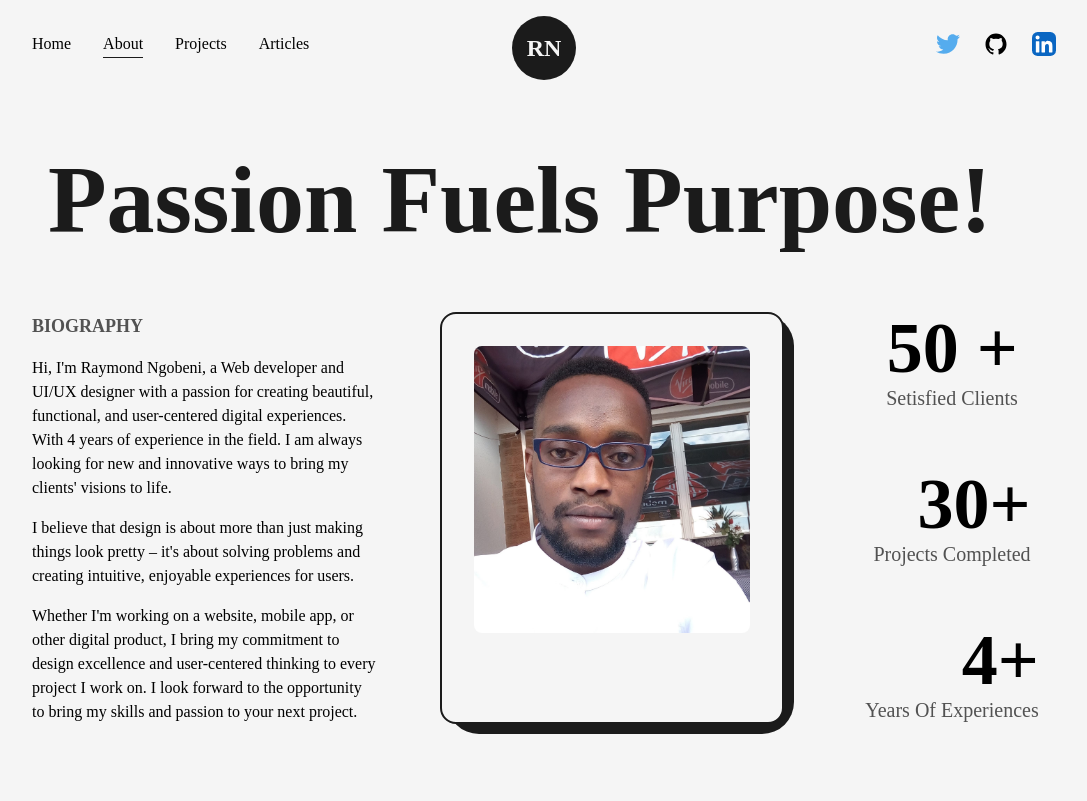
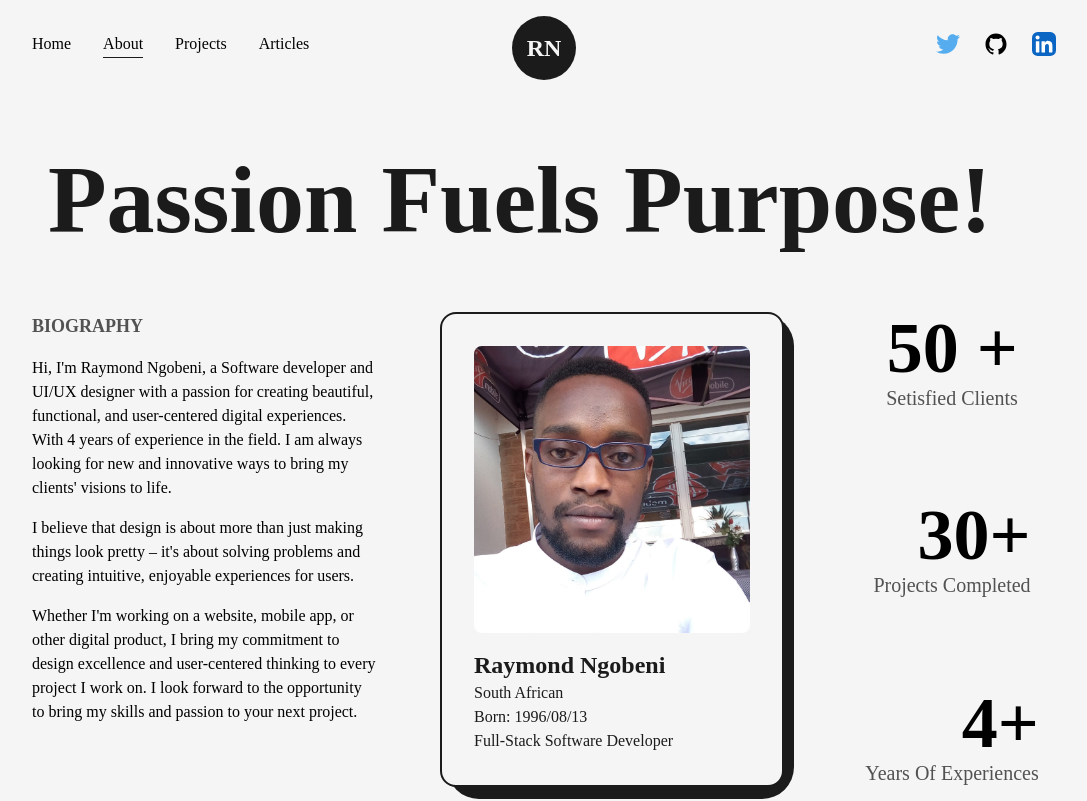
Before and after one commit to Ubaton/portfolio_v2, a Next.js app: page /about in a window 1280 px wide. Shown: the top 801 px of the page, without its empty margins (96-1183 px from the left). Built offline with nearby package versions, Linux system fonts and the light colour scheme.

Commit message:
v0.0.8 Added new changes to the about page.

```diff
--- a/src/pages/about.js
+++ b/src/pages/about.js
@@ -53,22 +53,22 @@ const about = () => {
               </h2>
 
               <p className="font-medium">
-                Hi, I'm Raymond Ngobeni, a Web developer and UI/UX designer with
-                a passion for creating beautiful, functional, and user-centered
-                digital experiences. With 4 years of experience in the field. I
-                am always looking for new and innovative ways to bring my
-                clients' visions to life.
+                Hi, I&apos;m Raymond Ngobeni, a Software developer and UI/UX
+                designer with a passion for creating beautiful, functional, and
+                user-centered digital experiences. With 4 years of experience in
+                the field. I am always looking for new and innovative ways to
+                bring my clients' visions to life.
               </p>
 
               <p className="font-medium my-4">
                 I believe that design is about more than just making things look
-                pretty – it's about solving problems and creating intuitive,
-                enjoyable experiences for users.
+                pretty – it&apos;s about solving problems and creating
+                intuitive, enjoyable experiences for users.
               </p>
 
               <p className="font-medium">
-                Whether I'm working on a website, mobile app, or other digital
-                product, I bring my commitment to design excellence and
+                Whether I&apos;m working on a website, mobile app, or other
+                digital product, I bring my commitment to design excellence and
                 user-centered thinking to every project I work on. I look
                 forward to the opportunity to bring my skills and passion to
                 your next project.
@@ -82,6 +82,16 @@ const about = () => {
                 alt="Raymond Ngobeni"
                 className="w-full h-auto rounded-lg"
               />
+              <h3 className="pt-4 font-semibold text-dark text-2xl">
+                Raymond Ngobeni
+              </h3>
+              <h4 className="text-dark font-medium">South African</h4>
+              <h4 className="text-dark font-medium">
+                <span>Born:</span> 1996/08/13
+              </h4>
+              <h4 className="text-dark font-medium">
+                Full-Stack Software Developer
+              </h4>
             </div>
             <div className="col-span-2 flex flex-col items-center justify-between">
               <div className="flex flex-col items-end justify-center">
```
